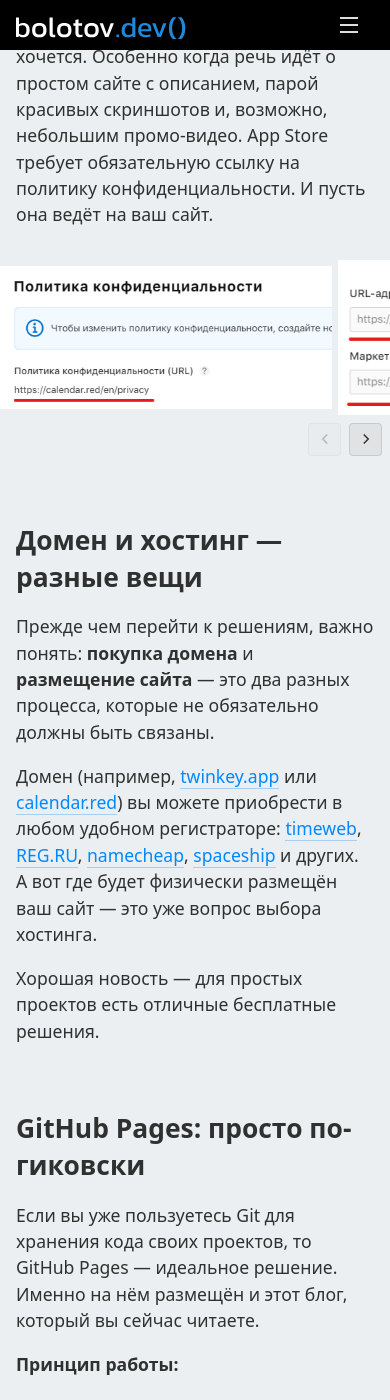
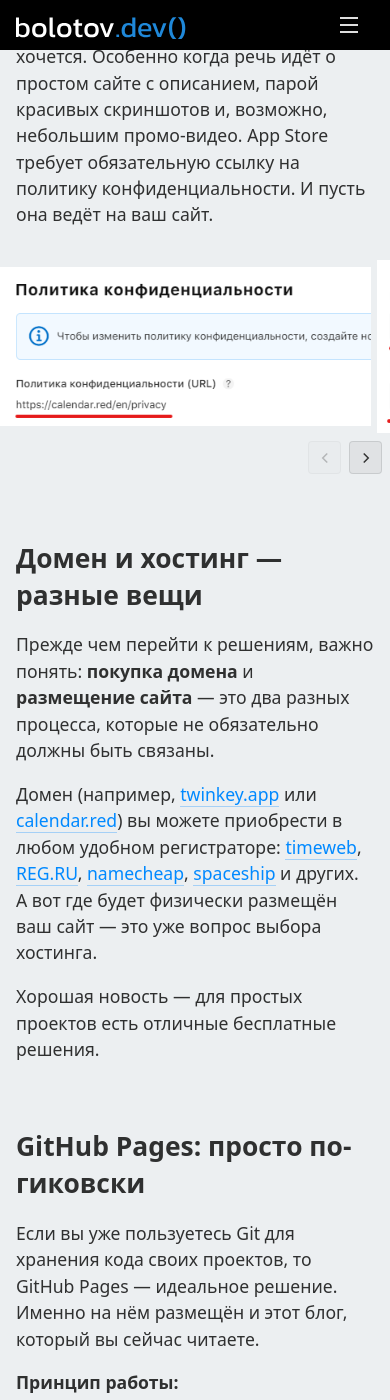
Before and after one commit to artembolotov/artembolotov.github.io, a Jekyll site: the page built from blog/_posts/2025-04-30-hosting.md, in a window 390 px wide and 1400 px high, scrolled down 680 px. Built offline with Jekyll 4.4.1, drawn with Linux system fonts in a browser that asks for light colours.

Commit message:
Some fixes

```diff
--- a/styles/blog.css
+++ b/styles/blog.css
@@ -293,10 +293,6 @@
   .gallery-nav:hover:not(:disabled) {
     background: rgba(255, 255, 255, 0.1);
   }
-
-  .image-gallery-inner img {
-    box-shadow: 0 1px 5px rgba(0,0,0,0.2);
-  }
 }
 
 /* Mobile adjustments */
@@ -312,6 +308,56 @@
   .gallery-nav svg {
     width: 18px;
     height: 18px;
+  }
+}
+
+/* Mobile adjustments for gallery */
+@media screen and (max-width: 640px) {
+  .image-gallery {
+    /* Smaller but still realistic height on mobile */
+    min-height: 300px;
+    transition: min-height 0.3s ease;
+  }
+
+  /* Remove reserved height after loading on mobile */
+  .image-gallery.loaded {
+    min-height: auto;
+  }
+
+  .gallery-loading {
+    background: rgba(255, 255, 255, 0.02);
+    border-color: rgba(255, 255, 255, 0.05);
+  }
+
+  .gallery-loading-content {
+    max-width: 220px;
+  }
+
+  .gallery-loading-spinner {
+    width: 28px;
+    height: 28px;
+  }
+
+  .gallery-controls {
+    padding: 0 0.5rem;
+  }
+
+  .gallery-nav {
+    padding: 0.4rem;
+  }
+
+  .gallery-nav svg {
+    width: 18px;
+    height: 18px;
+  }
+
+  /* Mobile images can be a bit larger */
+  .image-gallery-inner:not([data-count="1"]) img {
+    max-width: 95vw;
+  }
+
+  .image-gallery-inner img {
+    max-height: 300px;
   }
 }
 
```
